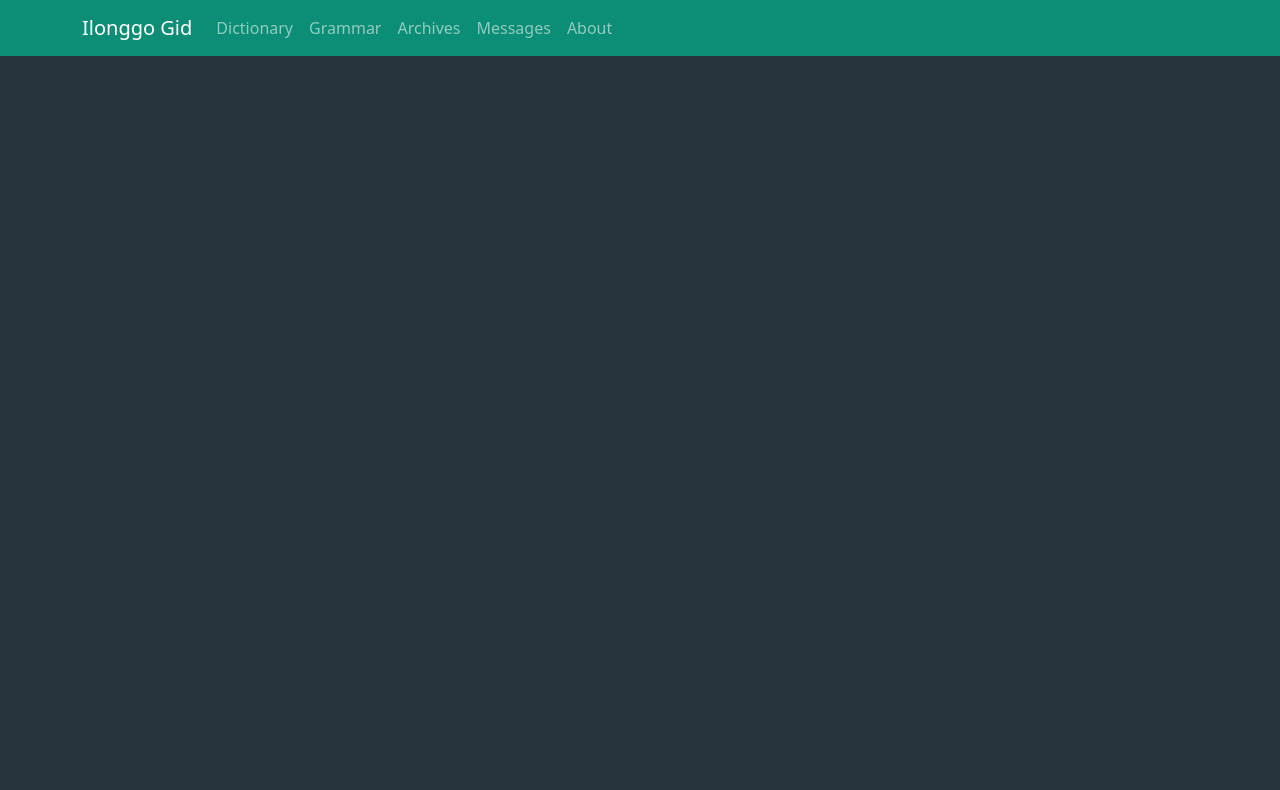
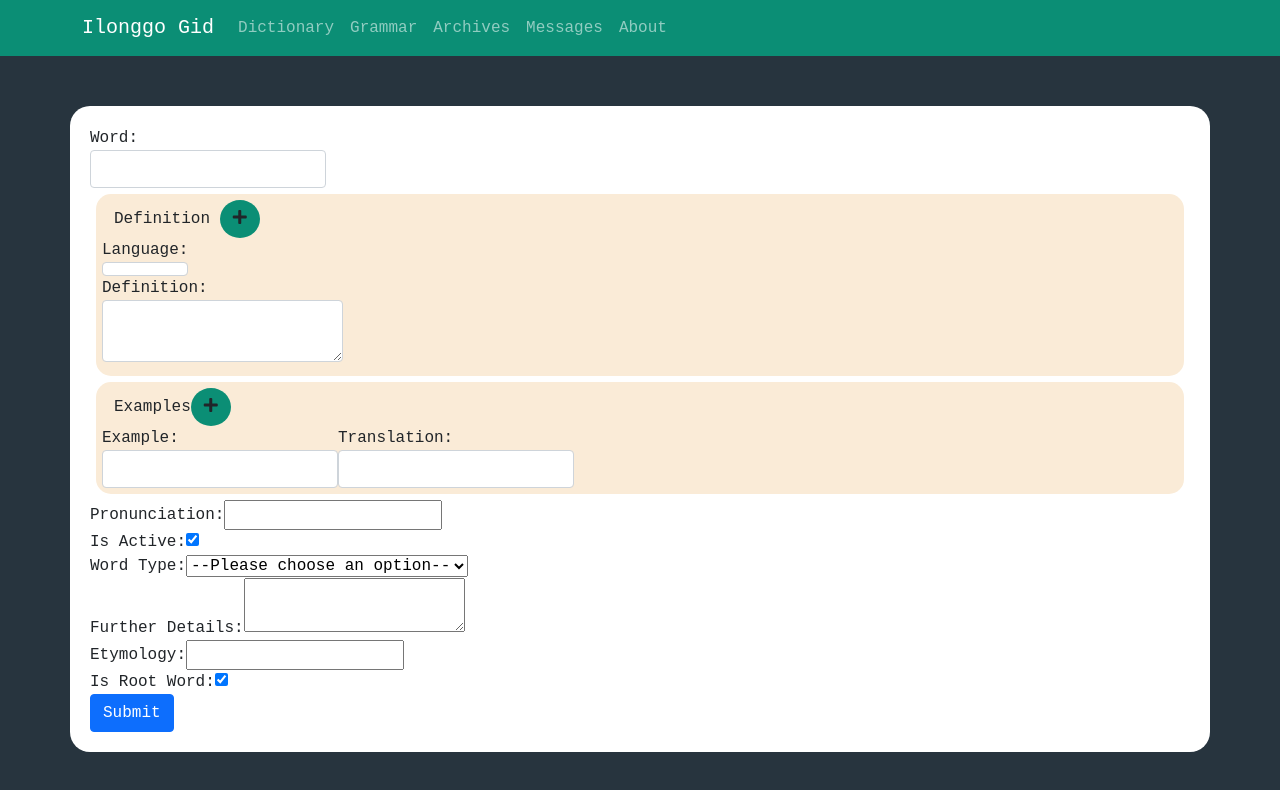
Before and after one commit to jdevc20/IlonggoGid, a React (Vite) app: page /dictionarycontribute in a window 1280 px wide. Shown: the top 790 px of the page. Built offline with nearby package versions, Linux system fonts and the light colour scheme.

Commit message:
[*] Home

```diff
--- a/src/App.css
+++ b/src/App.css
@@ -16,6 +16,11 @@
 
 body {
     background-color: var(--background-color);
+    font-family: "Roboto Mono", monospace;
+    font-optical-sizing: auto;
+    font-weight: <weight>;
+    font-style: normal;
+
 }
 
 .navbar {
@@ -76,7 +81,6 @@ body {
 
 .word-header {
     font-weight: bolder;
-    font-family: "Poppins", sans-serif;
     color: #57606f;
     margin-top: 10px;
 }
@@ -181,3 +185,10 @@ body {
     color: white;
     font-weight: bolder;
 }
+
+
+.home-landing-message {
+    background-color: white;
+    padding: 10px;
+    border-radius: 20px;
+}
--- a/src/App.jsx
+++ b/src/App.jsx
@@ -3,6 +3,8 @@ import { BrowserRouter as Router, Routes, Route, Link } from 'react-router-dom';
 import Dictionary from './pages/Dictionary';
 import './App.css';
 import Navbar from './components/Navbar';
+import WordForm from './pages/WordForm';
+import Home from './pages/Home';
 
 function App() {
 
@@ -12,7 +14,9 @@ function App() {
         <Router>
             <Navbar/>
             <Routes>
-                <Route path="/" element={<Dictionary />} />
+                <Route path="/" element={<Home/>} />
+                <Route path="/dictionary" element={<Dictionary />} />
+                <Route path="/dictionarycontribute" element={<WordForm/>} />
             </Routes>
         </Router>
     );
--- a/src/components/Navbar.jsx
+++ b/src/components/Navbar.jsx
@@ -28,7 +28,7 @@ function Navbar() {
               <div className="collapse navbar-collapse" id="navbarSupportedContent">
                   <ul className="navbar-nav mr-auto">
                       <li className="nav-item">
-                          <Link className="nav-link" to="/">Dictionary</Link>
+                          <Link className="nav-link" to="/dictionary">Dictionary</Link>
                       </li>
                       <li className="nav-item">
                           <Link className="nav-link" to="/grammar">Grammar</Link>
--- a/src/components/WordDetail.jsx
+++ b/src/components/WordDetail.jsx
@@ -26,7 +26,7 @@ const WordDetail = ({ word, onBack }) => {
 
 
     return (
-        <div className="wordDetailContainer">
+        <div className="wordDetailContainer roboto-mono-message">
             <button className="btn btn-back" onClick={onBack}><i className="fa fa-chevron-circle-left" aria-hidden="true"></i></button>
             <div className="container">
                 <h2>{word.word}</h2>
--- /dev/null
+++ b/src/pages/Home.jsx
@@ -0,0 +1,18 @@
+function Home() {
+    return (
+        <div className="container mt-4">
+
+            <div className="container home-landing-message">
+                <h1>Kamusta kamo</h1>
+                <p>
+                    "Welcome to your gateway to the richness of the Hiligaynon/Ilonggo language! Explore our comprehensive dictionary,
+                    delve into the intricacies of grammar, and discover the vibrant culture embedded within each word. Whether you're a language enthusiast,
+                    a student, or simply curious, let us guide you through the nuances and beauty of Hiligaynon/Ilonggo. Start your journey now!"
+                </p>
+            </div>
+
+        </div>
+  );
+}
+
+export default Home;
--- /dev/null
+++ b/src/pages/WordForm.jsx
@@ -0,0 +1,132 @@
+import React, { useState } from 'react';
+
+const WordForm = ({ onSubmit }) => {
+    const [word, setWord] = useState('');
+    const [definitions, setDefinitions] = useState([{ language: '', definition: '' }]);
+    const [examples, setExamples] = useState([{ example: '', translation: '' }]);
+    const [pronunciation, setPronunciation] = useState('');
+    const [isActive, setIsActive] = useState(true);
+    const [wordType, setWordType] = useState('');
+    const [furtherDetails, setFurtherDetails] = useState('');
+    const [etymology, setEtymology] = useState('');
+    const [isRootWord, setIsRootWord] = useState(true);
+    // Add other states as needed
+
+    const handleAddDefinition = () => {
+        setDefinitions([...definitions, { language: '', definition: '' }]);
+    };
+
+    const handleAddExample = () => {
+        setExamples([...examples, { example: '', translation: '' }]);
+    };
+
+    // Add other handlers as needed
+
+    const handleSubmit = (event) => {
+        event.preventDefault();
+        onSubmit({ word, definitions, examples, pronunciation, isActive, wordType, furtherDetails, etymology, isRootWord /* Add other fields as needed */ });
+    };
+
+    return (
+        <form className="container form-container" onSubmit={handleSubmit}>
+            <label>
+                Word:
+                <input className="form-control" type="text" value={word} onChange={(e) => setWord(e.target.value)} required />
+            </label>
+            {definitions.map((def, index) => (
+                <div className="definition" key={index}>
+                    <div className="container">
+                        <span>Definition</span> <button className="btn btn-add" type="button" onClick={handleAddDefinition}><i class="fa fa-plus" aria-hidden="true"></i></button>
+                    </div>
+
+                    <label>
+                        Language:
+                        <inpu className="form-control" type="text" value={def.language} onChange={(e) => {
+                            const newDefinitions = [...definitions];
+                            newDefinitions[index].language = e.target.value;
+                            setDefinitions(newDefinitions);
+                        }} required />
+                    </label>
+                    <br />
+                    <label>
+                        Definition:
+                        <textarea className="form-control" type="text" value={def.definition} onChange={(e) => {
+                            const newDefinitions = [...definitions];
+                            newDefinitions[index].definition = e.target.value;
+                            setDefinitions(newDefinitions);
+                        }} required />
+                    </label>
+                </div>
+            ))}
+
+            {examples.map((ex, index) => (
+                <div className="examples" key={index}>
+                    <div className="container">
+                        <span>Examples</span>
+                        <button className="btn btn-add" type="button" onClick={handleAddExample}><i class="fa fa-plus" aria-hidden="true"></i></button>
+                    </div>
+                    <label>
+                        Example:
+                        <input className="form-control" type="text" value={ex.example} onChange={(e) => {
+                            const newExamples = [...examples];
+                            newExamples[index].example = e.target.value;
+                            setExamples(newExamples);
+                        }} required />
+                    </label>
+                    <label>
+                        Translation:
+                        <input className="form-control" type="text" value={ex.translation} onChange={(e) => {
+                            const newExamples = [...examples];
+                            newExamples[index].translation = e.target.value;
+                            setExamples(newExamples);
+                        }} required />
+                    </label>
+                </div>
+            ))}
+
+            <label>
+                Pronunciation:
+                <input type="text" value={pronunciation} onChange={(e) => setPronunciation(e.target.value)} />
+            </label>
+            <br/>
+            <label>
+                Is Active:
+                <input type="checkbox" checked={isActive} onChange={(e) => setIsActive(e.target.checked)} />
+            </label>
+            <br />
+            <label>
+                Word Type:
+                <select value={wordType} onChange={(e) => setWordType(e.target.value)}>
+                    <option value="">--Please choose an option--</option>
+                    <option value="noun">Noun</option>
+                    <option value="verb">Verb</option>
+                    <option value="adjective">Adjective</option>
+                    <option value="adverb">Adverb</option>
+                    <option value="pronoun">Pronoun</option>
+                    <option value="preposition">Preposition</option>
+                    <option value="conjunction">Conjunction</option>
+                    <option value="interjection">Interjection</option>
+                </select>
+            </label>
+            <br />
+            <label>
+                Further Details:
+                <textarea value={furtherDetails} onChange={(e) => setFurtherDetails(e.target.value)} />
+            </label>
+            <br />
+            <label>
+                Etymology:
+                <input type="text" value={etymology} onChange={(e) => setEtymology(e.target.value)} />
+            </label>
+            <br />
+            <label>
+                Is Root Word:
+                <input type="checkbox" checked={isRootWord} onChange={(e) => setIsRootWord(e.target.checked)} />
+            </label>
+            <br />
+            <button className="btn btn-primary" type="submit">Submit</button>
+        </form>
+    );
+};
+
+export default WordForm;
```
